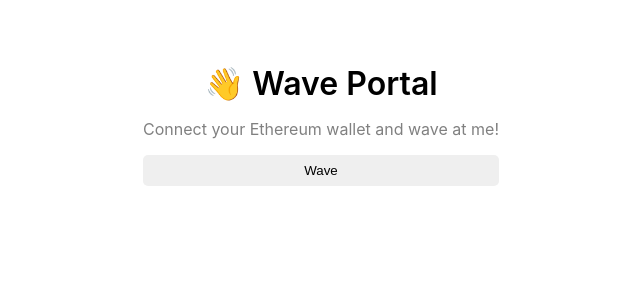
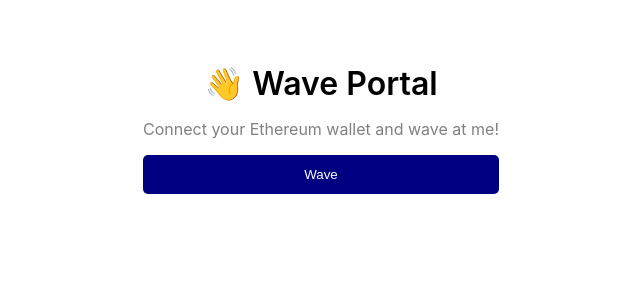
Before and after one commit to jinsley8/web3-wave-frontend, a React (Create React App) app: page / in a window 1280 px wide. Shown: the top 300 px of the page, without its empty margins (319-959 px from the left). Built offline with nearby package versions, Linux system fonts and the light colour scheme; the HTML template or start-up script is replaced by a standard one.

Commit message:
feat: Check for ethereum object and authtorization when page loads

```diff
--- a/src/App.css
+++ b/src/App.css
@@ -25,9 +25,11 @@
 }
 
 .waveButton {
+  color: #fff;
   cursor: pointer;
   margin-top: 16px;
-  padding: 8px;
+  padding: 12px 16px;
   border: 0;
   border-radius: 5px;
+  background-color: navy;
 }
--- a/src/App.js
+++ b/src/App.js
@@ -1,28 +1,62 @@
-import * as React from "react";
-import { ethers } from "ethers";
+import React, { useEffect, useState } from "react";
 import './App.css';
 
-export default function App() {
+const App = () => {
 
-  const wave = () => {
+  /*
+  * Just a state variable we use to store our user's public wallet.
+  */
+  const [currentAccount, setCurrentAccount] = useState("");
 
+  const checkIfWalletIsConnected = async () => {
+    try {
+      const { ethereum } = window;
+
+      if (!ethereum) {
+        console.log("Make sure you have metamask!");
+        return;
+      } else {
+        console.log("We have the ethereum object", ethereum);
+      }
+
+      /*
+      * Check if we're authorized to access the user's wallet
+      */
+      const accounts = await ethereum.request({ method: "eth_accounts" });
+
+      if (accounts.length !== 0) {
+        const account = accounts[0];
+        console.log("Found an authorized account:", account);
+        setCurrentAccount(account);
+      } else {
+        console.log("No authorized account found");
+      }
+    } catch (error) {
+      console.log(error);
+    }
   }
+
+  useEffect(() => {
+    checkIfWalletIsConnected();
+  }, [])
 
   return (
     <div className="mainContainer">
       <div className="dataContainer">
         <div className="header">
-          👋 Wave Portal
+          <span role="img" aria-label="Wave emoji">👋</span> Wave Portal
         </div>
 
         <div className="bio">
           Connect your Ethereum wallet and wave at me!
         </div>
 
-        <button className="waveButton" onClick={wave}>
+        <button className="waveButton" onClick={null}>
           Wave
         </button>
       </div>
     </div>
   );
 }
+
+export default App
```
